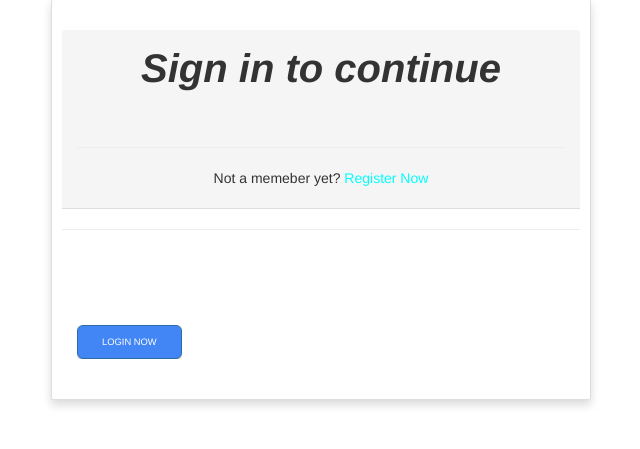
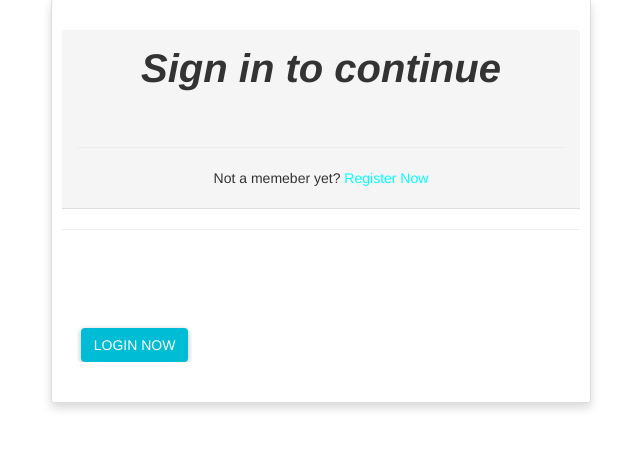
Before and after one commit to Julzpeter/Awards, a Django app: template awards/templates/registration/login.html in a window 1280 px wide. Shown: the part 106-555 px from the top of the page, without its empty margins (319-959 px from the left). Run offline with Django 3.2, Linux system fonts and the light colour scheme; the template is opened without the code that fills it: most values are stand-ins (such as "Sample title", 1, 10 or a date in 2020); some libraries are stand-ins or nearby versions.

Commit message:
adds a button style

```diff
--- a/awards/templates/registration/login.html
+++ b/awards/templates/registration/login.html
@@ -39,8 +39,9 @@
                         <br>
                         <br>
                         <div class="form-group">
-                            <input type="submit" class="btn btn-primary btn-lg btn-block change"
-                                style="background-color: cyan;" value="LOGIN NOW">
+                            <input type="submit" class="btn btn-cyan"
+                                style="background-color: cyan" ;
+                                 value="LOGIN NOW">
                         </div>
 
                         <input type="hidden" name="next" value="{{next}}">
--- a/awards/templates/registration/registration_form.html
+++ b/awards/templates/registration/registration_form.html
@@ -22,7 +22,7 @@
                     </p>
                     <br>
                     <hr>
-                    <p class="text-center"> Are you a member? <a style="text-decoration: none; color:cyan;"
+                    <p class="text-center"> Are you a member? <a style="text-decoration: none; color:cyan";
                             href="/accounts/login">Login
                             now</a>
                     </p>
```
